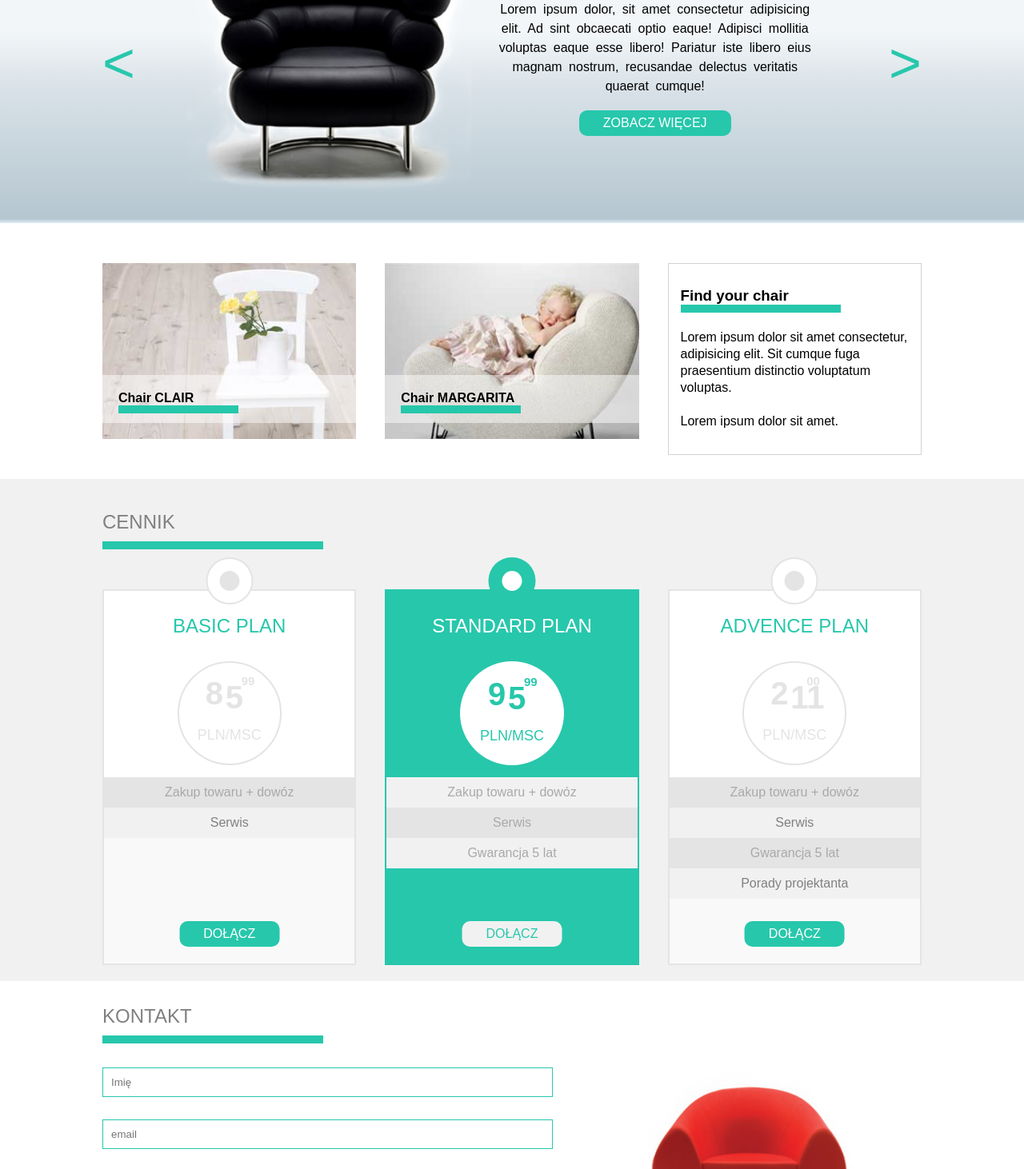
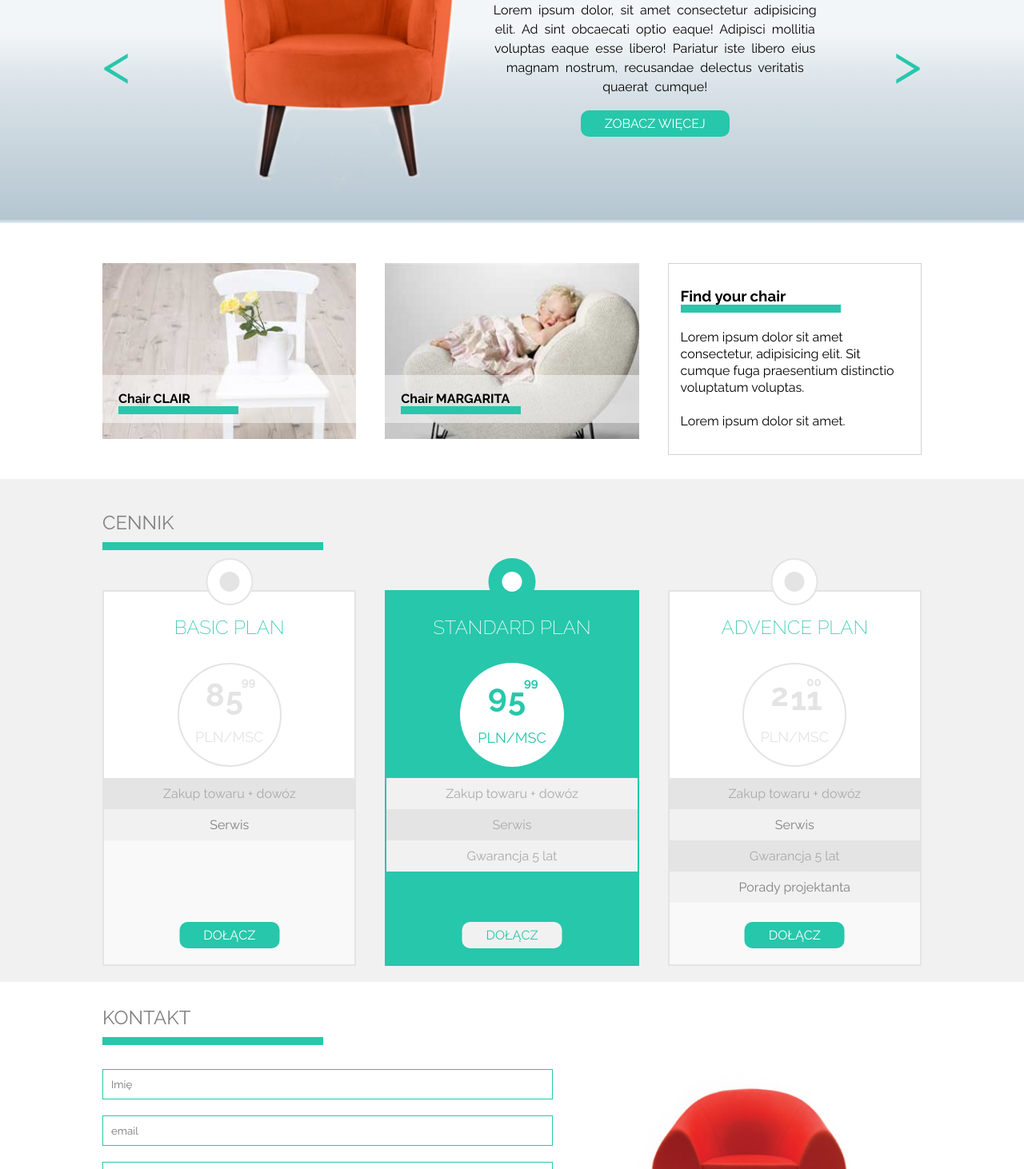
Before and after one commit to rafalheller/website_sit_on_chair, a plain HTML site: page index.html in a window 1280 px wide. Shown: the part 291-1753 px from the top of the page at 80% size. Drawn offline with Linux system fonts and the light colour scheme.

Commit message:
adding slider in main section

```diff
--- a/css/style.css
+++ b/css/style.css
@@ -1,8 +1,10 @@
+/* Simply reset  */
 * {
     margin: 0;
     padding: 0;
     box-sizing: border-box;
-    font-family: 'raleway', sans-serif;
+    font-family: 'Raleway', sans-serif;
+    /* 200,400,700 */
 
 
 }
@@ -176,6 +178,7 @@ nav .contact li:hover {
 .main .container {
     display: flex;
     height: 400px;
+    /* justify-content: space-between; */
 }
 
 .arrow {
@@ -185,6 +188,7 @@ nav .contact li:hover {
     align-items: center;
     color: #27C7AB;
     cursor: pointer;
+    z-index: 1;
 
 }
 
@@ -193,12 +197,47 @@ nav .contact li:hover {
 }
 
 .main .main-item {
+    /* border: 1px solid orange; */
     width: 50%;
-    background-image: url(../images/black_chair.png);
+    /* background-image: url(../images/black_chair.png); */
     position: relative;
     background-size: cover;
     background-position: center;
+    display: flex;
 
+}
+
+.slider .visible {
+    display: inline-block;
+}
+
+.main-item ul {
+    width: 100%;
+    height: 100%;
+}
+
+.main-item li {
+    list-style: none;
+    display: none;
+    align-items: center;
+    width: 100%;
+    height: 100%;
+
+}
+
+.slider li img {
+    position: absolute;
+    left: 50%;
+    top: 50%;
+    transform: translate(-50%, -50%);
+}
+
+.slider li:nth-of-type(2) img {
+    height: 100%;
+}
+
+.slider li:nth-of-type(3) img {
+    height: 70%;
 
 }
 
@@ -321,7 +360,7 @@ nav .contact li:hover {
     text-transform: uppercase;
     color: gray;
     width: 100%;
-    font-weight: 200;
+    font-weight: 400;
     padding-bottom: 30px;
     position: relative;
 }
@@ -343,6 +382,7 @@ nav .contact li:hover {
     top: 20px;
     width: 31%;
     height: 470px;
+    font-weight: 400;
     border: 2px solid #E4E4E4;
     background-color: #F9F9F9;
     display: flex;
@@ -524,17 +564,14 @@ nav .contact li:hover {
     justify-content: space-between;
 }
 
-#contact input {
+#contact input,
+#contact textarea {
     border: #27C7AB solid 1px;
     padding: 10px;
     color: grey;
-
+    resize: none;
+    display: flex;
 }
-
-#contact input.message {
-    height: 200px;
-}
-
 
 #contact .submit {
     height: 330px;
--- a/index.html
+++ b/index.html
@@ -6,7 +6,7 @@
     <meta name="viewport" content="width=device-width, initial-scale=1.0">
     <meta http-equiv="X-UA-Compatible" content="ie=edge">
     <title>Sit On Chair</title>
-    <!-- <link rel="stylesheet" href="../modul01/KAT_FER_S_10_Zaawansowany_HTML_CSS/4_Warsztaty/css/style.css"> -->
+    <link href="https://fonts.googleapis.com/css?family=Raleway:200,400,700" rel="stylesheet">
     <link rel="stylesheet" href="css/style.css">
 
 
@@ -58,8 +58,15 @@
         <!-- END HEADER -->
         <section class="main">
             <div class="container">
-                <div class="arrow">&lt;</div>
-                <div class="main-item"></div>
+                <div class="arrow arrow-prev">&lt;</div>
+                <div class="main-item slider">
+                    <ul>
+                        <li><img src="images/orange_chair.png"></li>
+                        <li><img src="images/black_chair.png"></li>
+                        <li><img src="images/red_chair.png"></li>
+
+                    </ul>
+                </div>
                 <div class="description">
 
                     <h1>sit <span>on</span> our <span>chair</span></h1>
@@ -157,7 +164,8 @@
                 <form class="form">
                     <input class="name" type="text" placeholder="Imię">
                     <input class="email" type="text" placeholder="email">
-                    <input class="message" type="text" placeholder="Wiadomość" height="40">
+                    <textarea name="message" id="" cols="40" rows="12" placeholder="Wiadomość"></textarea>
+                    <!-- <input class="message" type="text" placeholder="Wiadomość" height="40"> -->
                 </form>
                 <div class="submit">
                     <img src="images/red_chair.png" alt="">
--- a/js/app.js
+++ b/js/app.js
@@ -1,5 +1,6 @@
 document.addEventListener('DOMContentLoaded', function () {
     hideName();
+    changePhoto();
 })
 let hideName = function () {
     let divProductModel = document.querySelector('.product-model');
@@ -25,3 +26,41 @@ let hideName = function () {
 };
 
 // == przerobić na funkcję z użyciem THIS.==
+
+let changePhoto = function () {
+    let nextBtn = document.querySelector(".arrow-next");
+    let prevBtn = document.querySelector(".arrow-prev");
+    let picIndex = 0;
+    let picturesArray = [];
+    let picturesList = document.querySelectorAll('.main-item li');
+
+    picturesList.forEach(value => {
+        picturesArray.push(value);
+    });
+
+    picturesArray[picIndex].classList.add("visible");
+
+    nextBtn.addEventListener('click', function () {
+        console.log('next button');
+        let nextPicIndex = picIndex + 1;
+        if (nextPicIndex == picturesArray.length) {
+            nextPicIndex = 0;
+        }
+
+        picturesArray[picIndex].classList.remove('visible');
+        picturesArray[nextPicIndex].classList.add('visible');
+        picIndex = nextPicIndex;
+    });
+    prevBtn.addEventListener('click', function () {
+        console.log('prev button');
+        let prevPicIndex = picIndex - 1;
+        if (prevPicIndex < 0) {
+            prevPicIndex = picturesArray.length - 1;
+        }
+
+        picturesArray[picIndex].classList.remove('visible');
+        picturesArray[prevPicIndex].classList.add('visible');
+        picIndex = prevPicIndex;
+
+    });
+}
```
